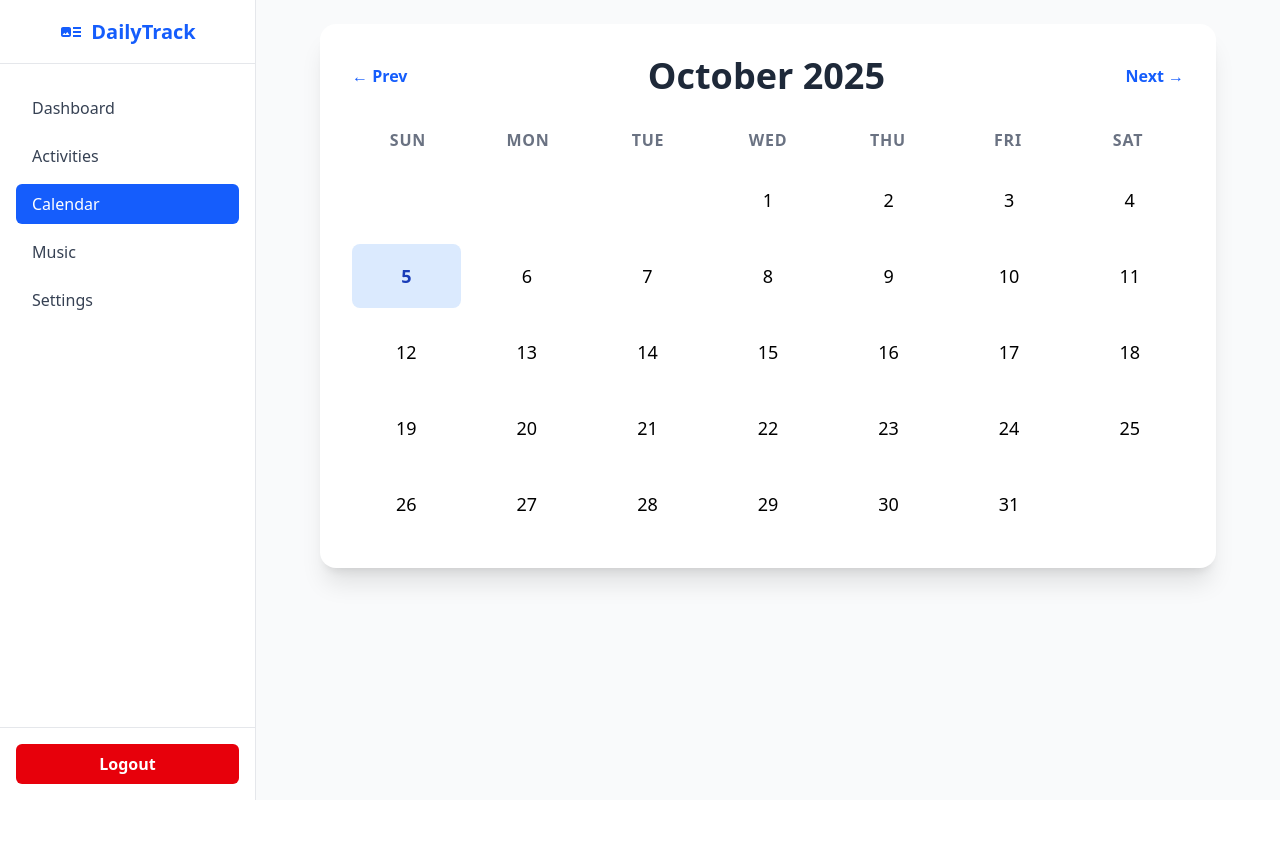
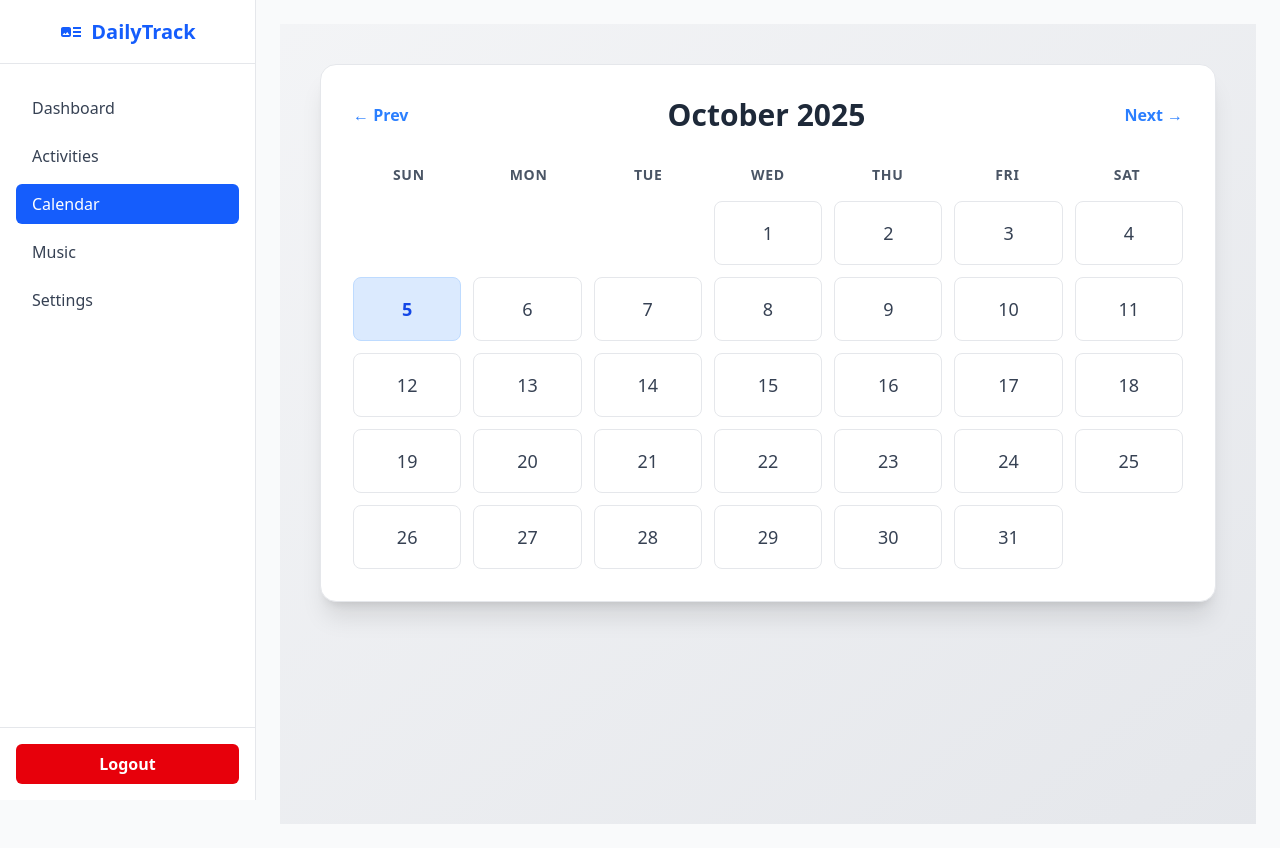
Before and after one commit to RashiShekhar/Daily-Activities, a React (Vite) app: page /dashboard/calendar in a window 1280 px wide. Before the commit the page ends 800 px from the top, so only its background shows below. Built offline with nearby package versions, Linux system fonts and the light colour scheme.

Commit message:
UI Changed in Calendar

```diff
--- a/src/components/Calendar.jsx
+++ b/src/components/Calendar.jsx
@@ -11,7 +11,6 @@ export default function Calendar() {
   const [tasks, setTasks] = useState([]);
   const [newTask, setNewTask] = useState("");
 
-  // Load tasks from localStorage
   useEffect(() => {
     const savedTasks = localStorage.getItem("tasksWithDates");
     if (savedTasks) {
@@ -19,7 +18,6 @@ export default function Calendar() {
     }
   }, []);
 
-  // Save tasks to localStorage on change
   useEffect(() => {
     localStorage.setItem("tasksWithDates", JSON.stringify(tasks));
   }, [tasks]);
@@ -76,7 +74,12 @@ export default function Calendar() {
 
   return (
     <motion.div
-      className="max-w-4xl mx-auto p-8 bg-white rounded-2xl shadow-xl"
+      className="min-h-screen bg-gradient-to-br from-gray-100 to-gray-200 flex justify-center items-start py-10"
+      initial={{ opacity: 0 }}
+      animate={{ opacity: 1 }}
+    >
+      <motion.div
+        className="max-w-4xl w-full mx-auto p-8 bg-white rounded-2xl shadow-xl border border-gray-200"
         initial={{ opacity: 0, y: 30 }}
         animate={{ opacity: 1, y: 0 }}
         transition={{ duration: 0.6 }}
@@ -85,23 +88,23 @@ export default function Calendar() {
         <div className="flex items-center justify-between mb-8">
           <button
             onClick={goToPrevMonth}
-          className="text-blue-600 hover:text-blue-800 font-bold"
+            className="text-blue-500 hover:text-blue-700 font-semibold"
           >
-          &larr; Prev
+            ← Prev
           </button>
-        <h2 className="text-4xl font-extrabold text-gray-800 text-center">
+          <h2 className="text-3xl font-extrabold text-gray-800 text-center">
             {monthName} {currentYear}
           </h2>
           <button
             onClick={goToNextMonth}
-          className="text-blue-600 hover:text-blue-800 font-bold"
+            className="text-blue-500 hover:text-blue-700 font-semibold"
           >
-          Next &rarr;
+            Next →
           </button>
         </div>
 
         {/* Weekdays */}
-      <div className="grid grid-cols-7 gap-2 mb-4 text-center text-gray-500 font-semibold uppercase tracking-wider">
+        <div className="grid grid-cols-7 gap-2 mb-4 text-center text-gray-600 font-semibold uppercase tracking-wider text-sm">
           {weekdays.map((day) => (
             <div key={day}>{day}</div>
           ))}
@@ -126,12 +129,13 @@ export default function Calendar() {
               <motion.div
                 key={day}
                 onClick={() => setSelectedDay(day)}
-              className={`h-16 flex flex-col items-center justify-center rounded-lg cursor-pointer transition-all duration-200 ${
+                className={`h-16 flex flex-col items-center justify-center rounded-lg cursor-pointer transition-all duration-200 border
+                  ${
                     isSelected
-                  ? "bg-blue-600 text-white"
+                      ? "bg-blue-500 text-white border-blue-500"
                       : isToday
-                  ? "bg-blue-100 text-blue-800 font-bold"
-                  : "hover:bg-gray-100"
+                      ? "bg-blue-100 text-blue-700 font-bold border-blue-200"
+                      : "bg-white hover:bg-gray-100 text-gray-700 border-gray-200"
                   }`}
                 whileHover={{ scale: 1.05 }}
               >
@@ -168,11 +172,11 @@ export default function Calendar() {
                   value={newTask}
                   onChange={(e) => setNewTask(e.target.value)}
                   placeholder="Add new task..."
-                className="flex-1 px-4 py-2 border border-gray-300 rounded-lg focus:outline-none focus:ring-2 focus:ring-blue-500"
+                  className="flex-1 px-4 py-2 border border-gray-300 rounded-lg focus:outline-none focus:ring-2 focus:ring-blue-400"
                 />
                 <button
                   onClick={handleAddTask}
-                className="bg-blue-600 text-white px-4 py-2 rounded-lg hover:bg-blue-700 transition"
+                  className="bg-blue-500 text-white px-4 py-2 rounded-lg hover:bg-blue-600 transition"
                 >
                   Add
                 </button>
@@ -187,9 +191,9 @@ export default function Calendar() {
                   {tasksForSelectedDay.map((task) => (
                     <li
                       key={task.id}
-                    className="bg-gray-100 p-4 rounded-lg shadow-sm border-l-4 border-blue-500 flex justify-between items-center"
+                      className="bg-gray-50 p-4 rounded-lg shadow-sm border-l-4 border-blue-500 flex justify-between items-center"
                     >
-                    <span>{task.name}</span>
+                      <span className="text-gray-700">{task.name}</span>
                       <button
                         onClick={() => handleDeleteTask(task.id)}
                         className="text-red-500 hover:text-red-700 text-sm"
@@ -204,5 +208,6 @@ export default function Calendar() {
           )}
         </AnimatePresence>
       </motion.div>
+    </motion.div>
   );
 }
```
Lines whose indentation alone changed are shown as unchanged.
